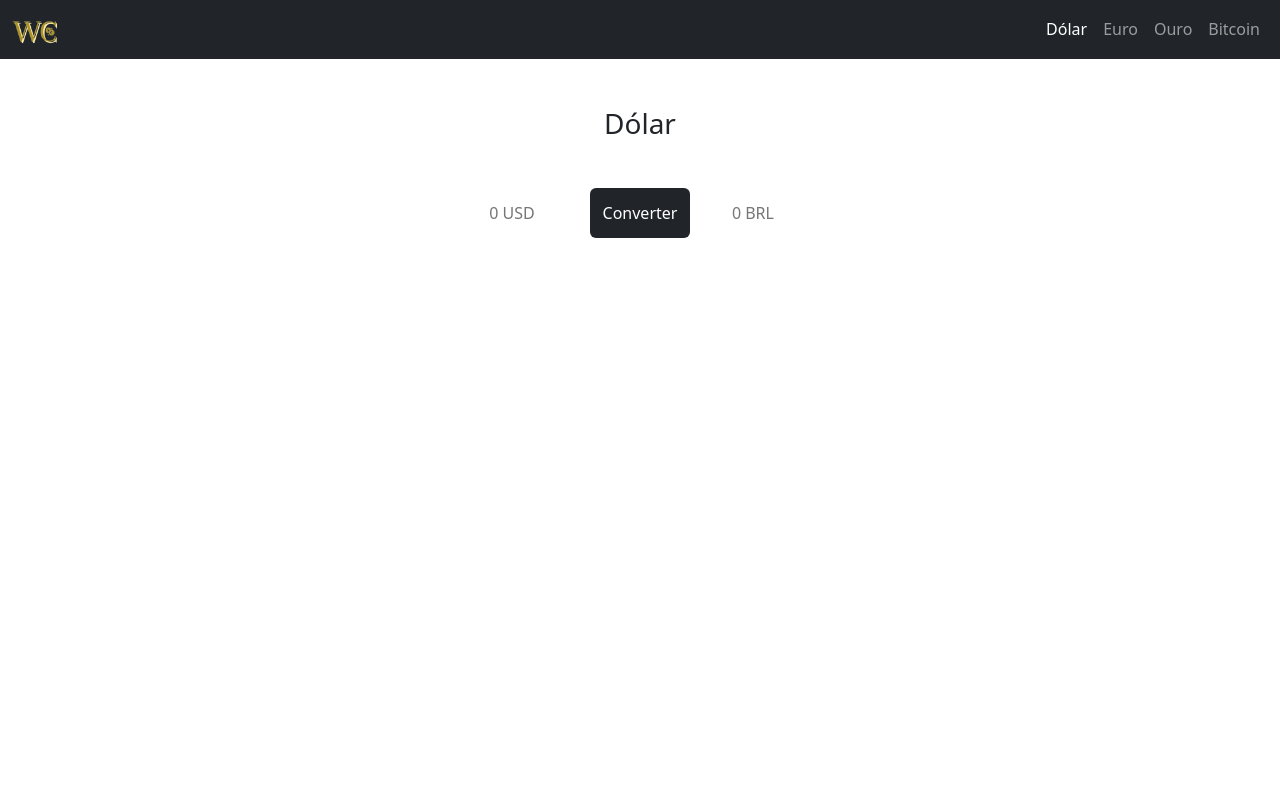
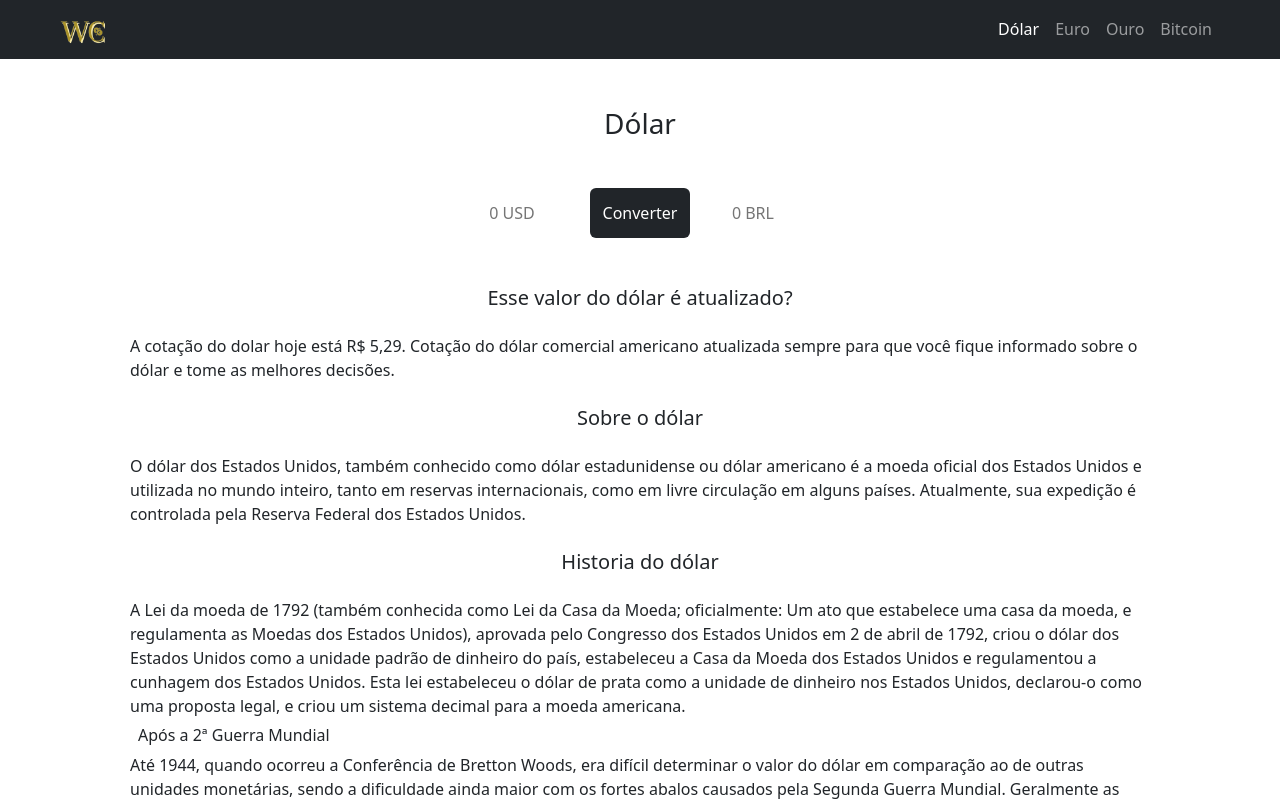
Before and after one commit to William-Dias-Marcos/Word_Currencies_Angular, an Angular app: page / in a window 1280 px wide. Shown: the top 801 px of the page. Built offline with nearby package versions, Linux system fonts and the light colour scheme.

Commit message:
component structure

```diff
--- a/src/app/component/dolar/dolar.component.html
+++ b/src/app/component/dolar/dolar.component.html
@@ -22,4 +22,75 @@
       style="width: 140px"
     />
   </div>
+
+  <div class="m-5 text-justify">
+    <h5 class="text-center m-4">Esse valor do dólar é atualizado?</h5>
+
+    A cotação do dolar hoje está R$ 5,29. Cotação do dólar comercial americano
+    atualizada sempre para que você fique informado sobre o dólar e tome as
+    melhores decisões.
+
+    <h5 class="text-center m-4">Sobre o dólar</h5>
+    O dólar dos Estados Unidos, também conhecido como dólar estadunidense ou
+    dólar americano é a moeda oficial dos Estados Unidos e utilizada no mundo
+    inteiro, tanto em reservas internacionais, como em livre circulação em
+    alguns países. Atualmente, sua expedição é controlada pela Reserva Federal
+    dos Estados Unidos.
+
+    <h5 class="text-center m-4">Historia do dólar</h5>
+
+    A Lei da moeda de 1792 (também conhecida como Lei da Casa da Moeda;
+    oficialmente: Um ato que estabelece uma casa da moeda, e regulamenta as
+    Moedas dos Estados Unidos), aprovada pelo Congresso dos Estados Unidos em 2
+    de abril de 1792, criou o dólar dos Estados Unidos como a unidade padrão de
+    dinheiro do país, estabeleceu a Casa da Moeda dos Estados Unidos e
+    regulamentou a cunhagem dos Estados Unidos. Esta lei estabeleceu o dólar de
+    prata como a unidade de dinheiro nos Estados Unidos, declarou-o como uma
+    proposta legal, e criou um sistema decimal para a moeda americana.
+
+    <h6 class="m-2">Após a 2ª Guerra Mundial</h6>
+
+    Até 1944, quando ocorreu a Conferência de Bretton Woods, era difícil
+    determinar o valor do dólar em comparação ao de outras unidades monetárias,
+    sendo a dificuldade ainda maior com os fortes abalos causados pela Segunda
+    Guerra Mundial. Geralmente as cotações se baseavam nas reservas em ouro dos
+    países, por ser o ouro um parâmetro universal. Àquela altura, os EUA já eram
+    a maior potência mundial, por isso tentou-se estabelecer um padrão em que o
+    grama de ouro teria um valor fixo em dólares. O sistema durou até o início
+    da década de 1970, quando o dólar já estava seriamente desvalorizado em
+    relação ao valor acordado originalmente. Em 1971, o dólar deixou de ser
+    diretamente conversível em ouro e, graças aos avanços tecnológicos que
+    permitem negociações rápidas e em grandes volumes, surgiu o câmbio flutuante
+    englobando vários pares de moedas. Foi assim que nasceu o Forex.
+
+    <h6 class="m-2">Circulação fora dos Estados Unidos</h6>
+
+    Em 1995, mais de 380 bilhões de dólares dos Estados Unidos estavam em
+    circulação, dois terços disso fora dos EUA. Em abril de 2004,
+    aproximadamente 700 bilhões estavam em circulação,[13] com uma estimativa de
+    metade de dois terços dele fora dos EUA.[14] No dia 1 de Janeiro de 2019 o
+    montante de dólares em circulação avizinha os 1,70 trilhões segundo a
+    Reserva Federal. Os Estados Unidos são um dos vários países que usam a moeda
+    dólar. Vários países usam o dólar dos Estados Unidos como sua moeda oficial,
+    e muitos outros permitem que ela seja usado de facto.
+
+    <h6 class="m-2">Dolarização da economia</h6>
+
+    Nas décadas de 1980 e 1990, muitos economistas viam, com grande simpatia, a
+    dolarização da economia brasileira como forma de romper o círculo vicioso da
+    inflação, que, à época, já podia ser considerada hiperinflação. Adotando o
+    dólar como lastro para a moeda nacional, o Brasil poderia se ver livre do
+    tão terrível dragão inflacionário. Outros economistas tinham receio na
+    adoção dessa solução, principalmente quando viram a Argentina sofrer com a
+    incapacidade de pagamento, resultando no abandono desse sistema. Alguns
+    dizem que o Plano Real foi, por um breve período, um tipo de dolarização da
+    economia brasileira, visto que a URV (Unidade Real de Valor), tinha, mais ou
+    menos, o mesmo valor de 1 dólar. Após a desvalorização do real em 1999,
+    houve o descolamento da moeda estadunidense, com a adoção do câmbio
+    flutuante. A maior cotação do dólar americano na história foi de R$ 5,88,
+    batida no dia 8 de Março de 2021 devido ao nervosismo do mercado com o
+    anúncio que o governo Bolsonaro pretendia "mexer" na Petrobrás, retirando a
+    autonomia a ela concedida no governo de Michel Temer. Os números podem
+    também ter se agravado com a pandemia da Covid-19 ou Sars-Cov2.
+  </div>
 </div>
--- a/src/app/component/header/header.component.html
+++ b/src/app/component/header/header.component.html
@@ -4,7 +4,7 @@
       <a class="navbar-brand" href="#"
         ><img
           src="../assets/logo.png"
-          class="img-fluid"
+          class="img-fluid ms-5"
           style="width: 50px"
           alt="logo"
       /></a>
@@ -22,7 +22,7 @@
       </button>
 
       <div class="collapse navbar-collapse" id="navbarNavDropdown">
-        <ul class="navbar-nav ms-auto">
+        <ul class="navbar-nav m-auto me-5">
           <li class="nav-item">
             <a class="nav-link active" href="#"> Dólar</a>
           </li>
```
